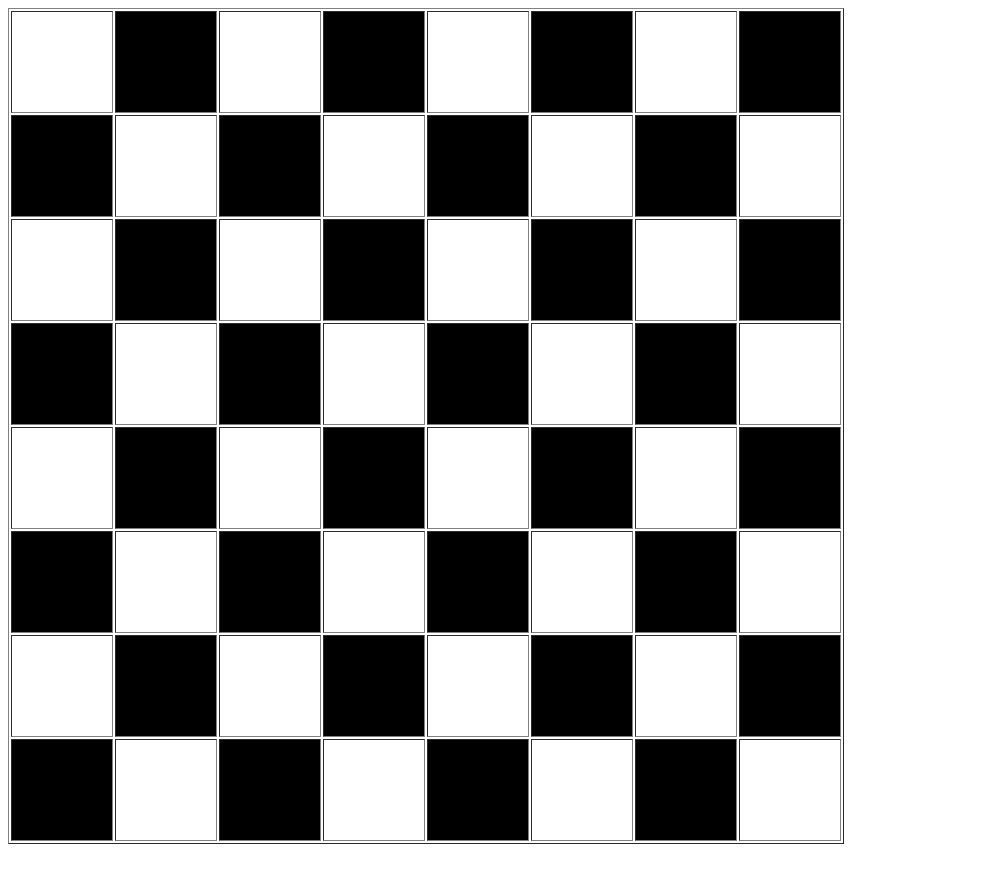
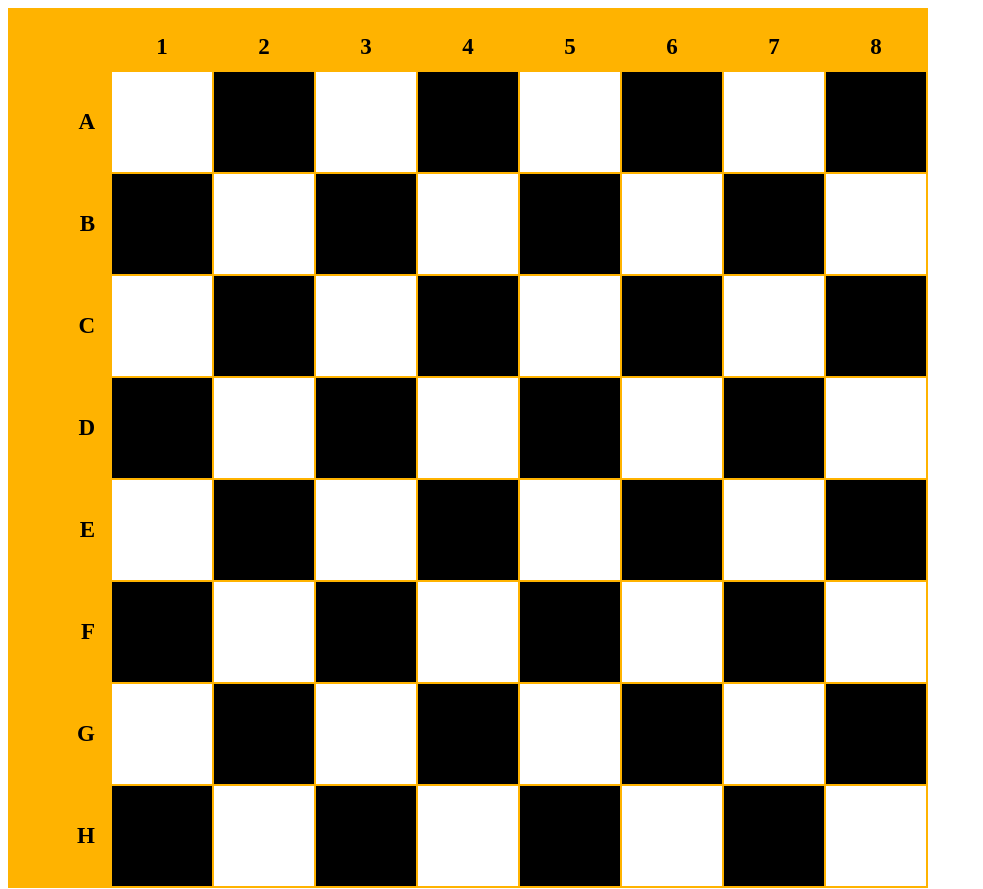
Before and after one commit to trungtashi/exe-create-table-advanced, a plain HTML site: page index.html in a window 1280 px wide. Shown: the top 889 px of the page, without its empty margins (0-983 px from the left). Drawn offline with Linux system fonts and the light colour scheme.

Commit message:
Update bài tập tạo bảng nâng cao

```diff
--- a/index.html
+++ b/index.html
@@ -9,89 +9,108 @@
 </head>
 <body>
     <!-- Bàn cờ -->
-    <table class="table" border="">
+    <table class="table" >
         <tr>
-            <td></td>
+            <td  class="number"></td>
+            <td class="number"><p>1</p></td>
+            <td class="number"><p>2</p></td>
+            <td class="number"><p>3</p></td>
+            <td class="number"><p>4</p></td>
+            <td class="number"><p>5</p></td>
+            <td class="number"><p>6</p></td>
+            <td class="number"><p>7</p></td>
+            <td class="number"><p>8</p></td>
+        </tr>
+        <tr>
+            <td class="col"><p>A</p></td>
+            <td class="bg-white"></td>
             <td class="bg-black"></td>
-            <td></td>
+            <td class="bg-white"></td>
             <td class="bg-black"></td>
-            <td></td>
+            <td class="bg-white"></td>
             <td class="bg-black"></td>
-            <td></td>
+            <td class="bg-white"></td>
             <td class="bg-black"></td>
         </tr>
         <tr>
+            <td class="col"><p>B</p></td>
             <td class="bg-black"></td>
-            <td></td>
+            <td class="bg-white"></td>
             <td class="bg-black"></td>
-            <td></td>
+            <td class="bg-white"></td>
             <td class="bg-black"></td>
-            <td></td>
+            <td class="bg-white"></td>
             <td class="bg-black"></td>
-            <td></td>
+            <td class="bg-white"></td>
         </tr>
         <tr>
-            <td></td>
+            <td class="col"><p>C</p></td>
+            <td class="bg-white"></td>
             <td class="bg-black"></td>
-            <td></td>
+            <td class="bg-white"></td>
             <td class="bg-black"></td>
-            <td></td>
+            <td class="bg-white"></td>
             <td class="bg-black"></td>
-            <td></td>
+            <td class="bg-white"></td>
             <td class="bg-black"></td>
         </tr>
         <tr>
+            <td class="col"><p>D</p></td>
             <td class="bg-black"></td>
-            <td></td>
+            <td class="bg-white"></td>
             <td class="bg-black"></td>
-            <td></td>
+            <td class="bg-white"></td>
             <td class="bg-black"></td>
-            <td></td>
+            <td class="bg-white"></td>
             <td class="bg-black"></td>
-            <td></td>
+            <td class="bg-white"></td>
         </tr>
         <tr>
-            <td></td>
+            <td class="col"><p>E</p></td>
+            <td class="bg-white"></td>
             <td class="bg-black"></td>
-            <td></td>
+            <td class="bg-white"></td>
             <td class="bg-black"></td>
-            <td></td>
+            <td class="bg-white"></td>
             <td class="bg-black"></td>
-            <td></td>
+            <td class="bg-white"></td>
             <td class="bg-black"></td>
         </tr>
         <tr>
+            <td class="col"><p>F</p></td>
             <td class="bg-black"></td>
-            <td></td>
+            <td class="bg-white"></td>
             <td class="bg-black"></td>
-            <td></td>
+            <td class="bg-white"></td>
             <td class="bg-black"></td>
-            <td></td>
+            <td class="bg-white"></td>
             <td class="bg-black"></td>
-            <td></td>
+            <td class="bg-white"> </td>
         </tr>
         <tr>
-            <td></td>
+            <td class="col"><p>G</p></td>
+            <td class="bg-white"></td>
             <td class="bg-black"></td>
-            <td></td>
+            <td class="bg-white"></td>
             <td class="bg-black"></td>
-            <td></td>
+            <td class="bg-white"></td>
             <td class="bg-black"></td>
-            <td></td>
+            <td class="bg-white"></td>
             <td class="bg-black"></td>
         </tr>
         <tr>
+            <td class="col"><p>H</p></td>
             <td class="bg-black"></td>
-            <td></td>
+            <td class="bg-white"></td>
             <td class="bg-black"></td>
-            <td></td>
+            <td class="bg-white"></td>
             <td class="bg-black"></td>
-            <td></td>
+            <td class="bg-white"></td>
             <td class="bg-black"></td>
-            <td></td>
+            <td class="bg-white"></td>
         </tr>
     </table>
-    <!-- Lịch năm -->
+    <!-- Lịch tháng -->
     <div class="calendar">
         <h1>Lịch tháng 10 - October</h1>
        <table border="">
--- a/style.css
+++ b/style.css
@@ -1,8 +1,34 @@
+.table{
+    background-color: #ffb300;
+}
 .table td{
-    padding: 0;
-    margin: 0;
     width: 100px;
     height: 100px;
+}
+td{
+    padding: 0;
+}
+.table .number{
+    height: 60px;
+    text-align: center;
+    border: 0;
+    font-weight: bold;
+    font-size: 23px;
+}
+.number p{
+    margin-bottom: 10px;
+}
+.col{
+    width: 40px !important;
+    font-weight: bold;
+    font-size: 23px;
+    text-align: right;
+}
+.col p{
+    margin-right: 15px;
+}
+.bg-white{
+    background-color: white;
 }
 .bg-black{
     background-color: black;
```
